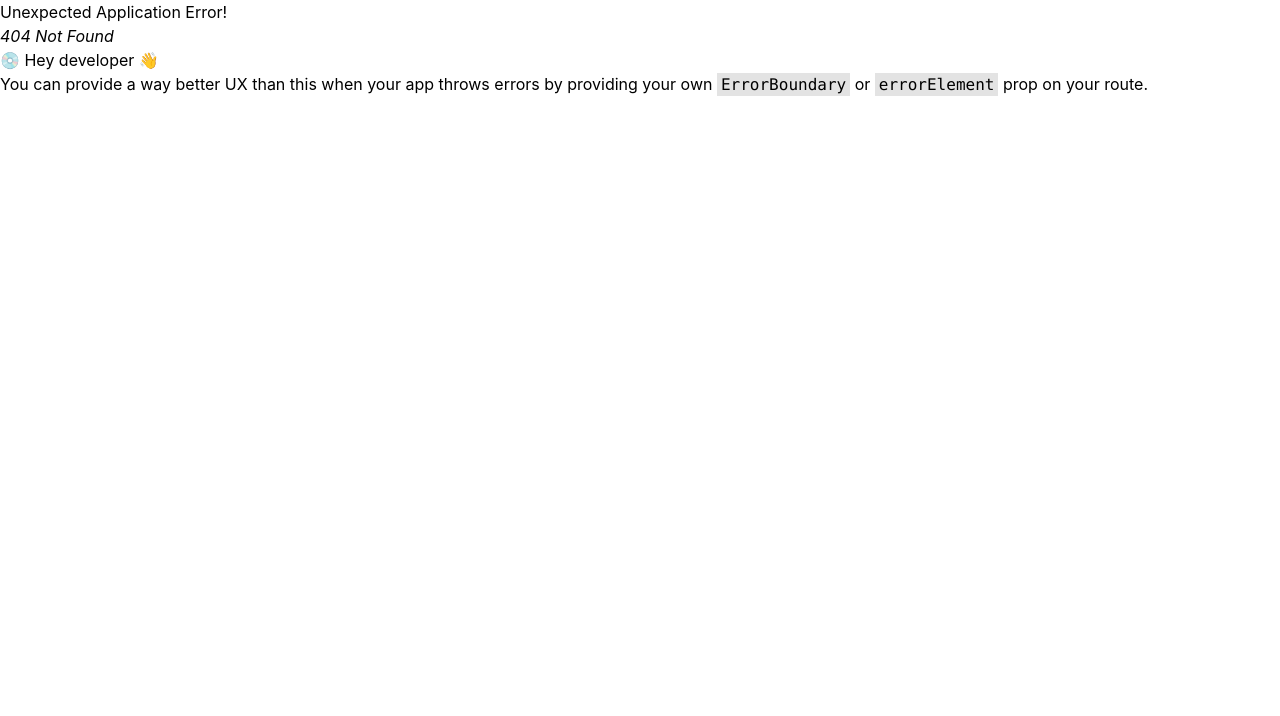
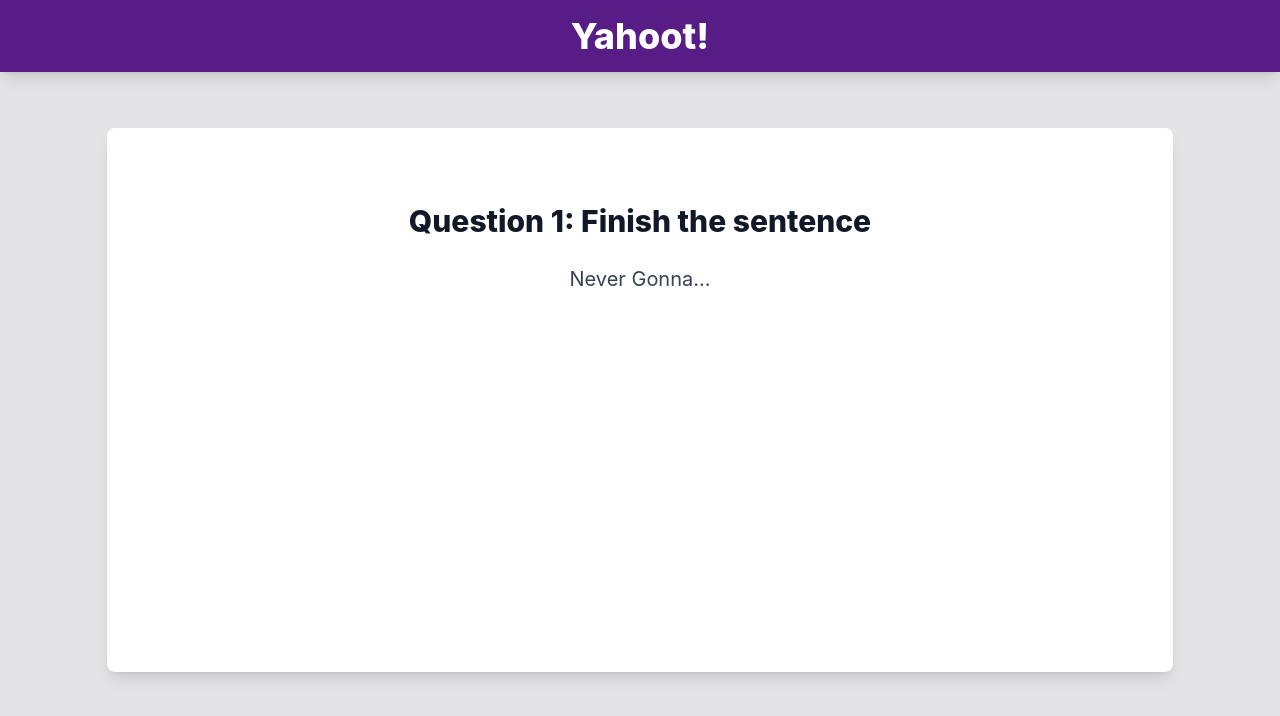
Before and after one commit to redfrogsss/rickroll-prank, a React (Vite) app: page /kahoot-question in a window 1280 px wide. Before the commit this address had no page. Shown: the top 716 px of the page. Built offline with nearby package versions, Linux system fonts and the light colour scheme.

Commit message:
feat: new kahoot page

```diff
--- a/src/App.tsx
+++ b/src/App.tsx
@@ -3,25 +3,36 @@ import {
   RouterProvider,
 } from "react-router-dom";
 import Home from './pages/Home';
-import { createContext } from "react";
 import { PagesContext } from "./contexts/PageContext";
+import { RickrollContext } from "./contexts/RickrollContext";
+import KahootQuestion from "./pages/KahootQuestion";
+
+const rickroll = [
+  "https://www.youtube.com/watch?v=dQw4w9WgXcQ",
+  "https://youtu.be/GtL1huin9EE",
+  "https://youtu.be/mW61VTLhNjQ",
+  "https://youtu.be/-DdkOB0htO0",
+  "https://youtu.be/lpiB2wMc49g",
+]
 
 const pages = [
   {
     path: "/",
     element: <Home />,
   },
-  // {
-  //   path: "/kahoot-question",
-  //   element: <KahootQuestion />,
-  // }
+  {
+    path: "/kahoot-question",
+    element: <KahootQuestion />,
+  }
 ];
 
 const router = createBrowserRouter(pages);
 
 function App() {
   return <PagesContext.Provider value={pages}>
+    <RickrollContext.Provider value={rickroll}>
     <RouterProvider router={router} />
+    </RickrollContext.Provider>
   </PagesContext.Provider>
 }
 
--- /dev/null
+++ b/src/contexts/RickrollContext.tsx
@@ -0,0 +1,4 @@
+
+import { createContext } from "react";
+
+export const RickrollContext = createContext<string[]>([]);
--- /dev/null
+++ b/src/pages/KahootQuestion.tsx
@@ -0,0 +1,59 @@
+import { ReactNode } from "react";
+import { useContext, useEffect } from "react";
+import { RickrollContext } from "../contexts/RickrollContext";
+
+const NavBar = () => {
+    return (
+        <div className="w-full h-fit bg-purple-900 p-4 text-center shadow-lg fixed top-0">
+            <article className="prose m-auto">
+                <h1 className="text-white">Yahoot!</h1>
+            </article>
+        </div>
+    );
+}
+
+type ButtonProps = {
+    color: string;
+    children: ReactNode;
+}
+const Button = ({color, children} : ButtonProps) => {
+
+    const url = getRickrollLink();
+    const colorClass = "bg-" + color + "-800 w-full h-full text-white rounded-lg text-xl";
+
+    return (
+        <a href={url} className={colorClass} target="_self"><div className="w-full h-full flex flex-col justify-center items-center">{children}</div></a>
+    );
+}
+
+const getRickrollLink = () => {
+    const rickroll = useContext(RickrollContext);
+
+    const randomIndex = Math.floor(Math.random() * rickroll.length);
+    const randomUrl = rickroll[randomIndex];
+
+    return randomUrl;
+}
+
+export default function KahootQuestion() {
+
+    return (
+        <div className="w-screen h-screen bg-zinc-200">
+            <NavBar />
+            <div className="w-full h-full flex flex-col justify-center items-center">
+                <div className="w-5/6 h-full bg-white rounded-lg shadow-lg flex flex-col justify-center items-center m-32 p-8">
+                    <article className="prose text-center">
+                        <h1 className="text-3xl">Question 1: Finish the sentence</h1>
+                        <p className="text-xl">Never Gonna...</p>
+                    </article>
+                    <div className="w-full h-1/2 grid grid-cols-2 gap-4 mt-16">
+                        <Button color="red">Give You Up.</Button>
+                        <Button color="blue">Let You Down.</Button>
+                        <Button color="yellow">Run Around.</Button>
+                        <Button color="green">Desert You.</Button>
+                    </div>
+                </div>
+            </div>
+        </div>
+    );
+}
```
